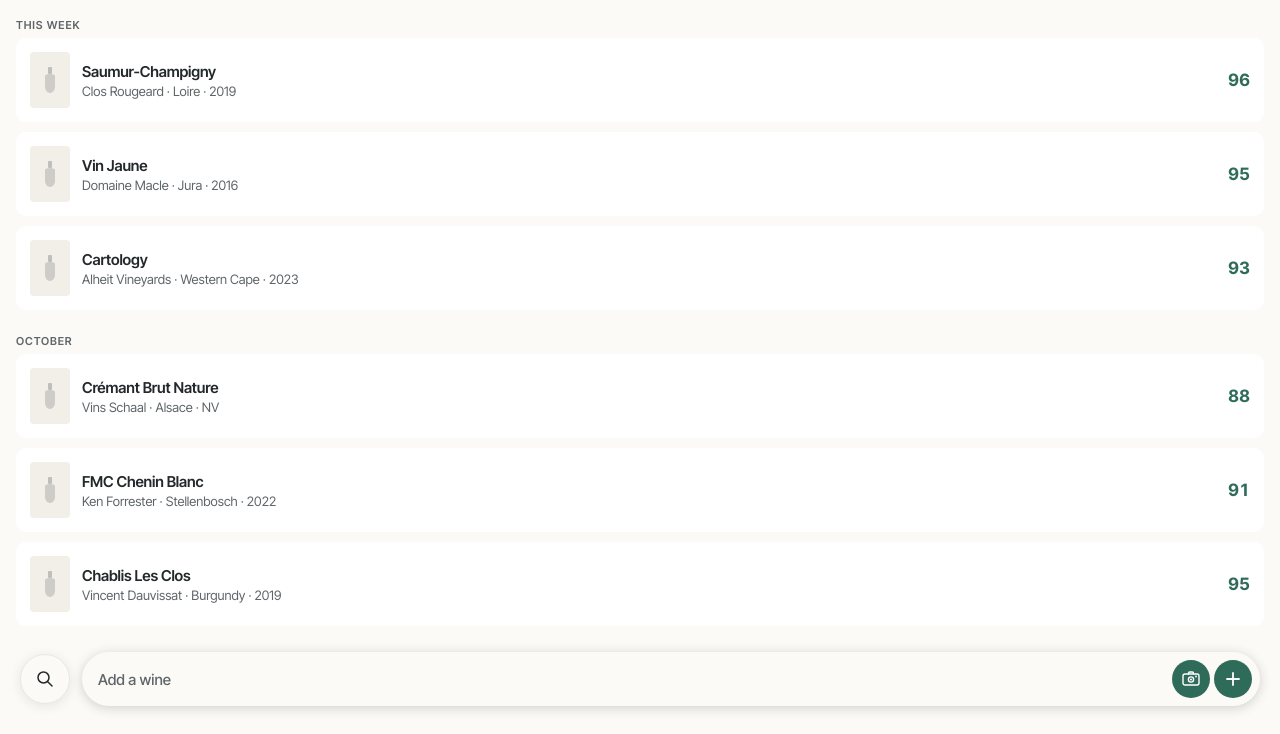
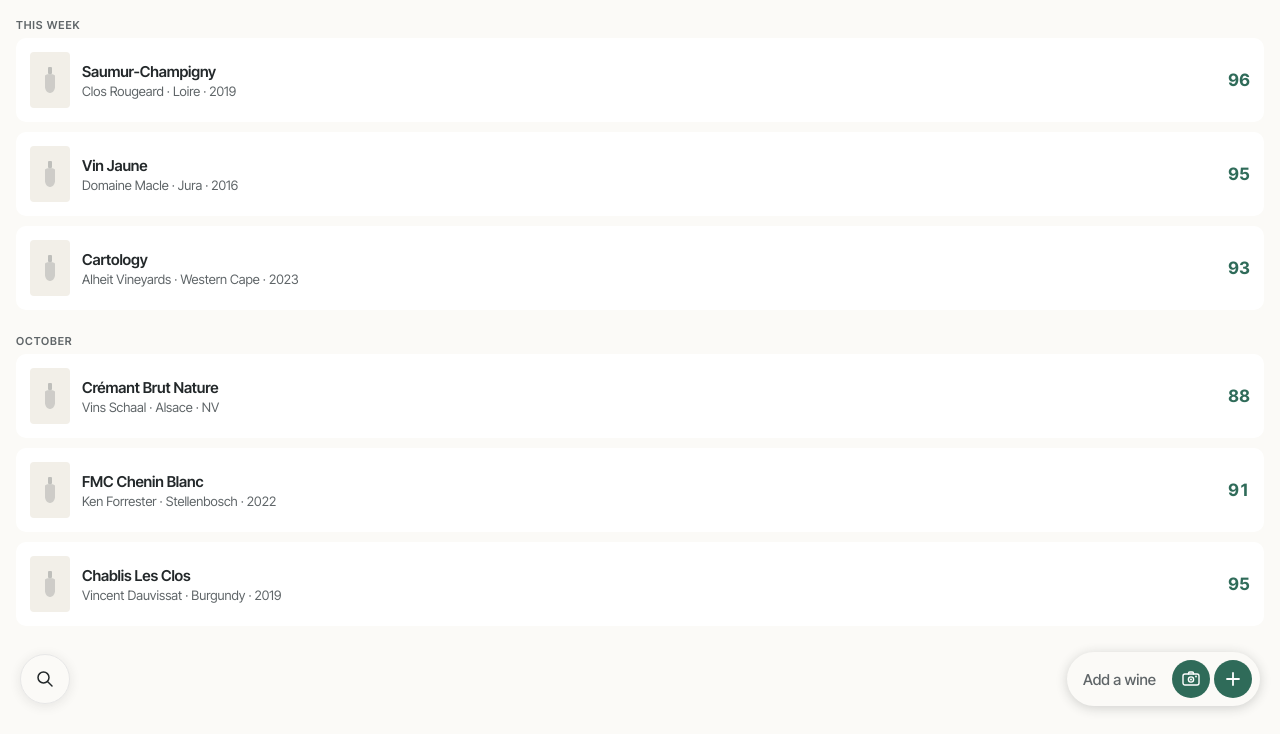
Before and after one commit to BenWappleyard/wine-journal, a plain HTML site: page index.html in a window 1280 px wide. Shown: the part 66-800 px from the top of the page. Drawn offline with Linux system fonts and the light colour scheme.

Commit message:
Fix add pill width to match Paper (193px fixed, not flex)
Co-Authored-By: Claude Sonnet 4.6 <noreply@anthropic.com>
Claude-Session: https://claude.ai/code/session_01J7rGcUdL5qHw3vhuLF4xNG

```diff
--- a/index.html
+++ b/index.html
@@ -225,7 +225,8 @@
     padding: 8px 8px 8px 16px;
     box-shadow: 0 2px 12px rgba(35,40,42,0.2);
     gap: 10px;
-    flex: 1;
+    width: 193px;
+    flex-shrink: 0;
   }
   .add-pill-label {
     font-size: 15px;
```
